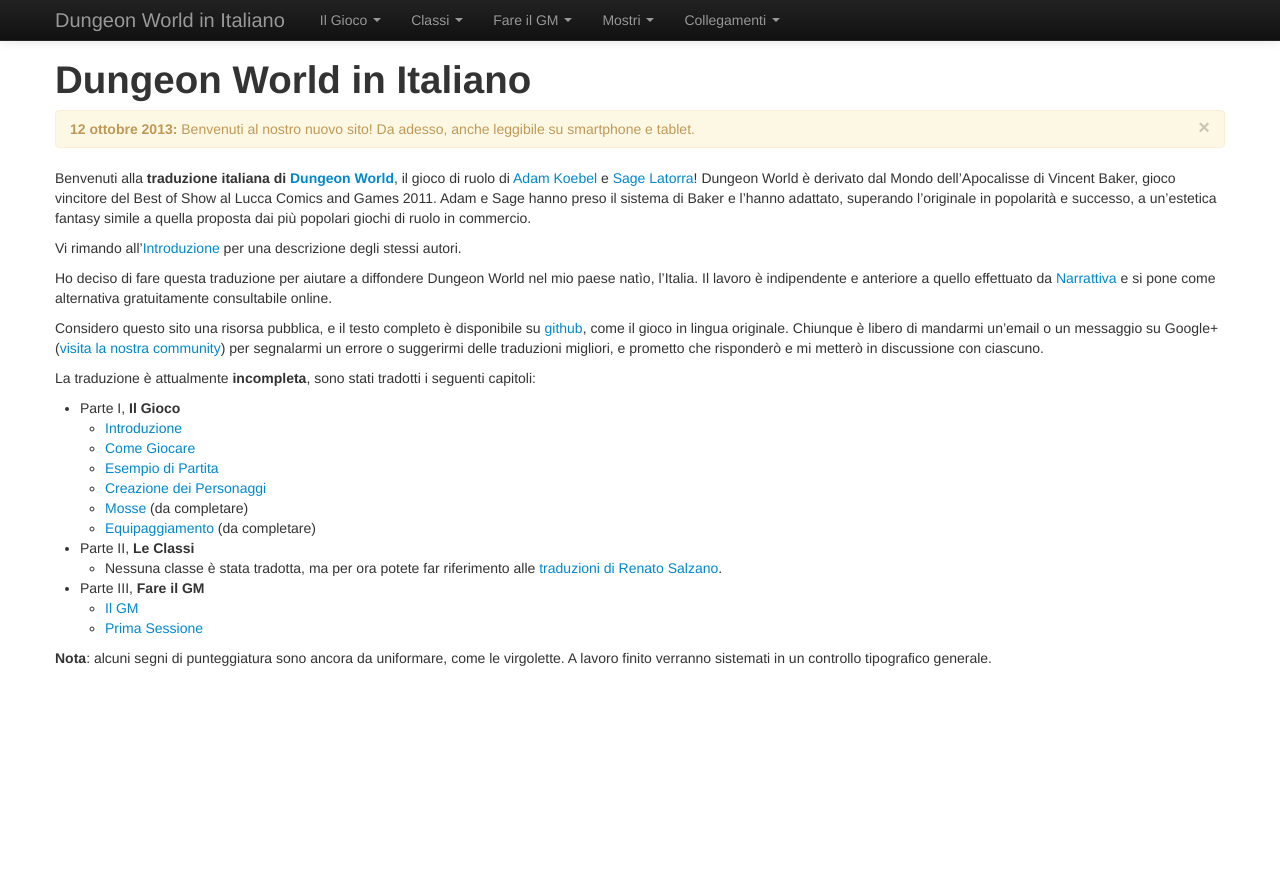
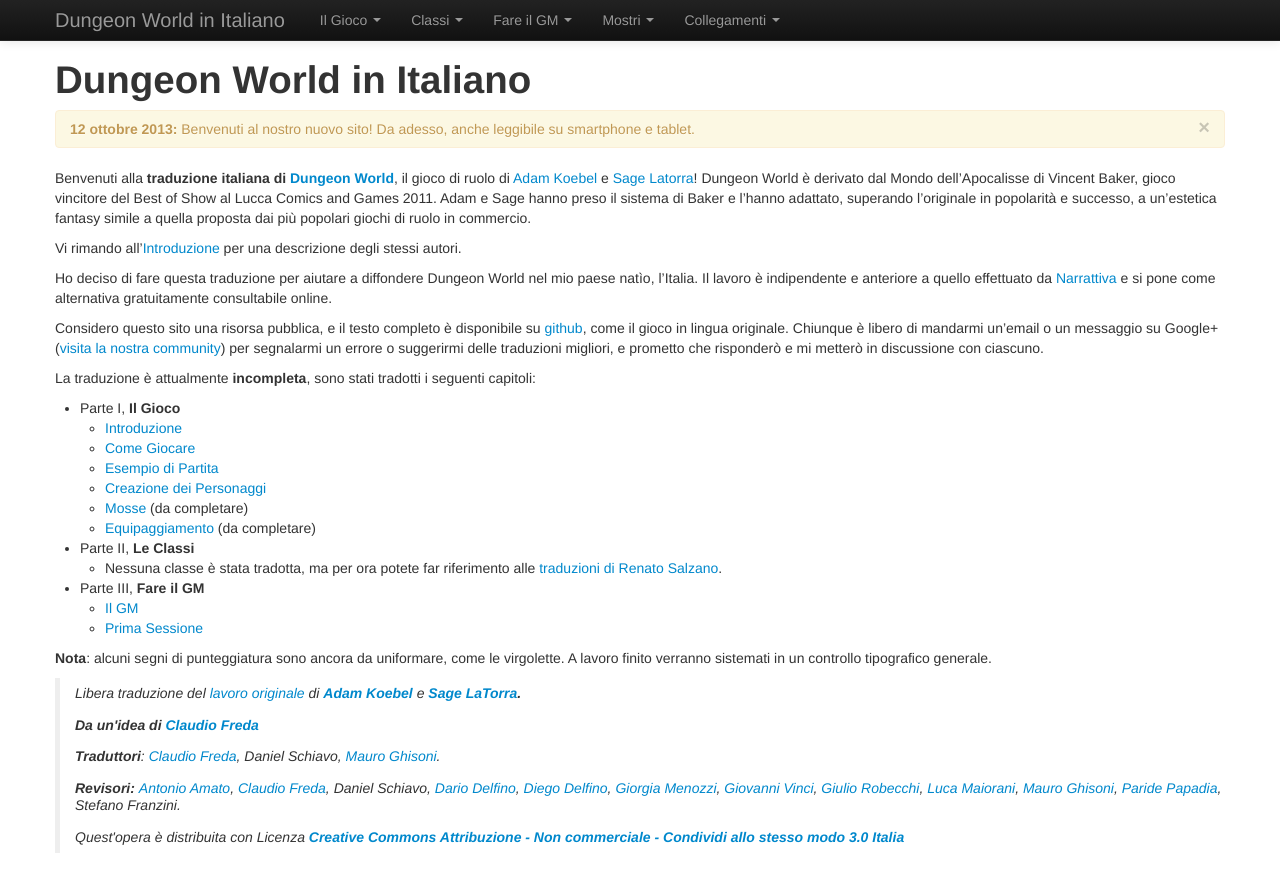
Before and after one commit to Kelmor91/Dungeon-World-Italiano, a Jekyll site: the page built from index.md, in a window 1280 px wide. Shown: the top 892 px of the page. Built offline with Jekyll 4.4.1, drawn with Linux system fonts in a browser that asks for light colours; nearby versions of some CDN libraries.

```diff
--- a/index.md
+++ b/index.md
@@ -47,3 +47,13 @@
 [community]: https://plus.google.com/communities/114321549831158308890
 [renato]: http://caretaker.altervista.org/giochi-di-ruolo/
 [git]: https://github.com/claudiofreda/Dungeon-World-Italiano
+
+<blockquote>
+<p style="text-align:left">Libera traduzione del <a href="https://github.com/Sagelt/Dungeon-World" target="_blank">lavoro originale</a> di <a href="https://plus.google.com/u/0/112484087750169360510"><b>Adam Koebel</b></a> e <b><a href="https://plus.google.com/u/0/117415966179711277938">Sage LaTorra</a>.
+</b></p>
+<p style="text-align:left"><b>Da un'idea di&nbsp;</b><a href="https://plus.google.com/u/0/112991578095647299350" target="_blank"><b>Claudio Freda</b></a></p>
+<p style="text-align:left"><b>Traduttori</b>:&nbsp;<a href="https://plus.google.com/u/0/112991578095647299350" target="_blank">Claudio Freda</a>,&nbsp;Daniel Schiavo,&nbsp;<a href="https://plus.google.com/113536342334278411258" style="text-align:start" target="_blank">Mauro Ghisoni</a>.&nbsp;</p>
+<p style="text-align:left"><b>Revisori:&nbsp;</b><a href="https://plus.google.com/107667343404799785520" target="_blank">Antonio Amato</a>,&nbsp;<a href="https://plus.google.com/112991578095647299350" target="_blank">Claudio Freda</a>, Daniel Schiavo, <a href="https://plus.google.com/u/0/105434214058733883957" target="_blank">Dario Delfino</a>,&nbsp;<a href="https://plus.google.com/118033451148976345230" target="_blank">Diego Delfino</a>,&nbsp;<a href="https://plus.google.com/113383799827204001261" target="_blank">Giorgia Menozzi</a>,&nbsp;<a href="https://plus.google.com/107861607091405146379" target="_blank">Giovanni Vinci</a>, <a href="https://plus.google.com/u/0/117946773352558942341" target="_blank">Giulio Robecchi</a>,&nbsp;<a href="https://plus.google.com/108007955567460306563" target="_blank">Luca Maiorani</a>,&nbsp;<a href="https://plus.google.com/113536342334278411258" target="_blank">Mauro Ghisoni</a>, <a href="https://plus.google.com/u/0/100891656436184215243" target="_blank">Paride Papadia</a>, Stefano Franzini.</p>
+<p style="text-align:left">
+Quest'opera è distribuita con Licenza <a href="http://creativecommons.org/licenses/by-nc-sa/3.0/it/" rel="license"><b>Creative Commons Attribuzione - Non commerciale - Condividi allo stesso modo 3.0 Italia</b></a></p>
+</blockquote>
```
Also changed, not shown: 404.md (added, +6 -0 lines).
